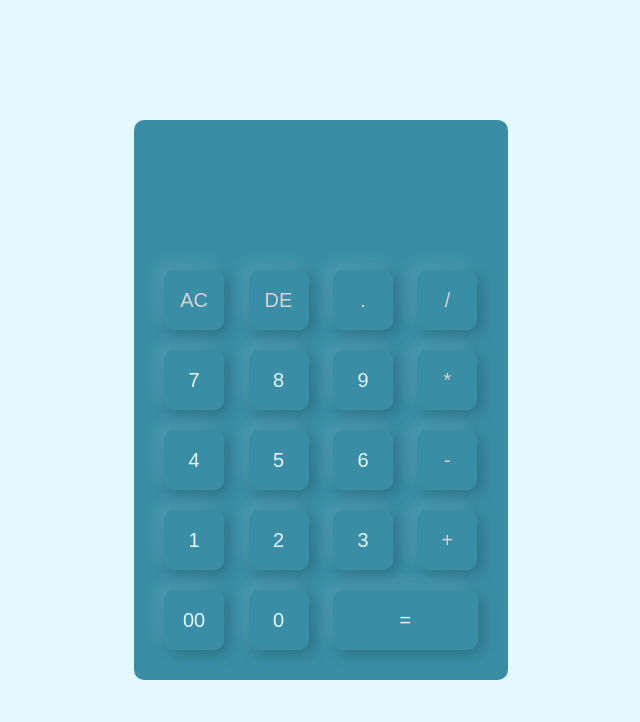
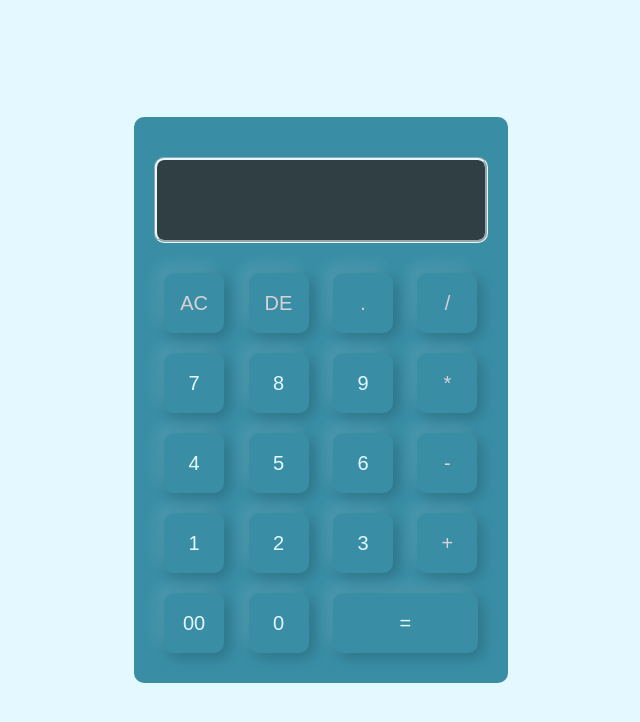
Before and after one commit to Thela1989/calculator, a plain HTML site: page index.html in a window 1280 px wide. Shown: the whole page, without its empty margins (319-959 px from the left). Drawn offline with Linux system fonts and the light colour scheme.

Commit message:
updated styling

```diff
--- a/style.css
+++ b/style.css
@@ -31,13 +31,20 @@
     font-size: 20px;
     color: #e3f9ff;
     cursor: pointer;
-    margin: 10px
+    margin: 10px;
+
+
 }
 
 form .display{
     display: flex;
     justify-content: flex-end;
     margin: 20px 0;
+    background-color: rgba(44, 40, 40, 0.778);
+    border-radius: 10px;
+    border-color: #e3f9ff;
+    border-style:groove;
+
 
 
 }
```
